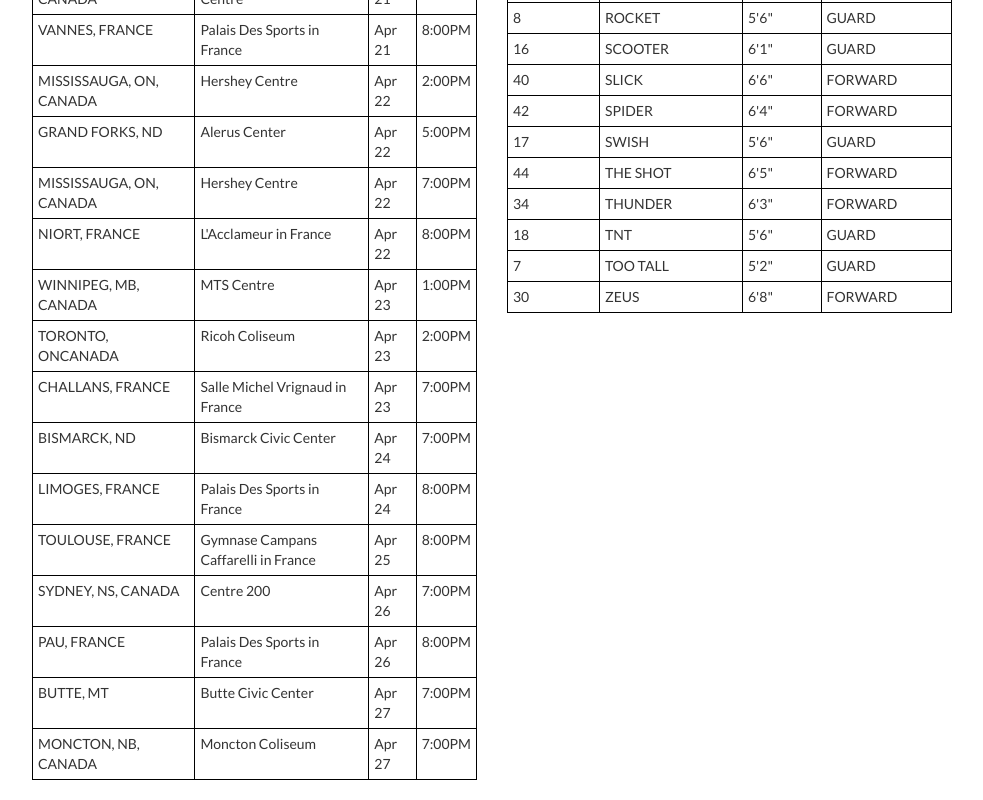
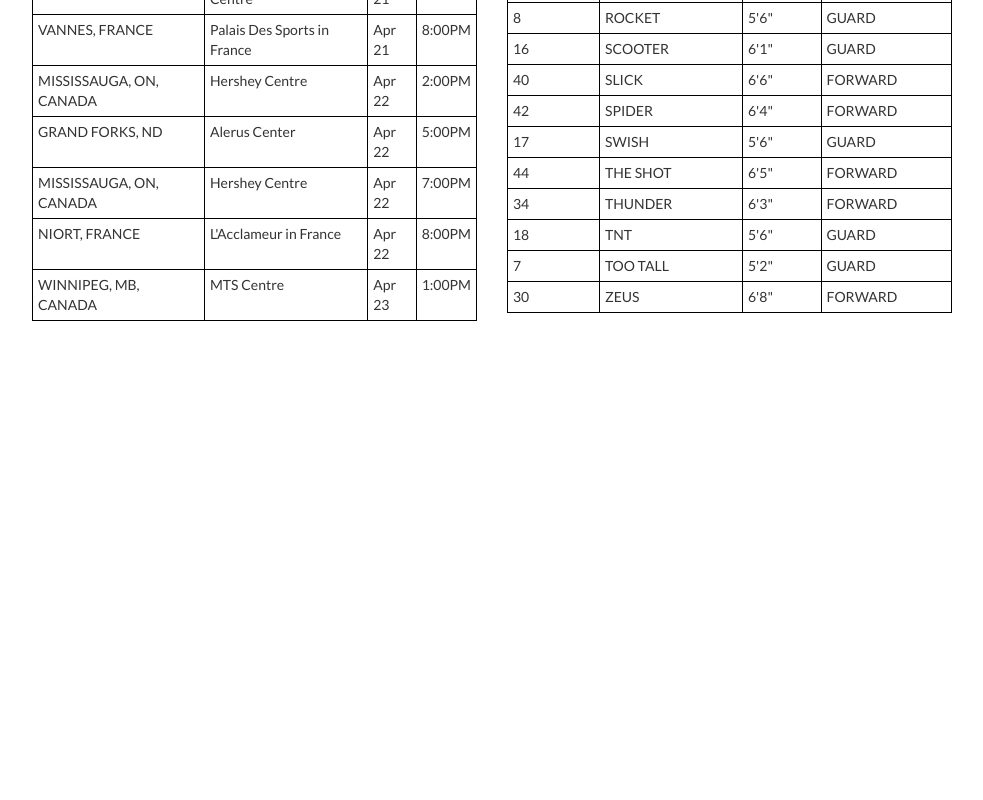
Before and after one commit to brannack/myteam, a plain HTML site: page index.html in a window 1280 px wide. Shown: the part 1070-1870 px from the top of the page, without its empty margins (148-1131 px from the left). After the commit the page ends 1411 px from the top, so only its background shows below. Drawn offline with nearby package versions, Linux system fonts and the light colour scheme.

Commit message:
Shorten Schedule further

```diff
--- a/index.html
+++ b/index.html
@@ -151,60 +151,6 @@
               <td>	MTS Centre	</td>
               <td>	Apr 23	</td>
               <td>	1:00PM	</td>
-              </tr>
-              <tr>
-              <td>	TORONTO, ONCANADA	</td>
-              <td>	Ricoh Coliseum	</td>
-              <td>	Apr 23	</td>
-              <td>	2:00PM	</td>
-              </tr>
-              <tr>
-              <td>	CHALLANS, FRANCE	</td>
-              <td>	Salle Michel Vrignaud in France	</td>
-              <td>	Apr 23	</td>
-              <td>	7:00PM	</td>
-              </tr>
-              <tr>
-              <td>	BISMARCK, ND	</td>
-              <td>	Bismarck Civic Center	</td>
-              <td>	Apr 24	</td>
-              <td>	7:00PM	</td>
-              </tr>
-              <tr>
-              <td>	LIMOGES, FRANCE	</td>
-              <td>	Palais Des Sports in France	</td>
-              <td>	Apr 24	</td>
-              <td>	8:00PM	</td>
-              </tr>
-              <tr>
-              <td>	TOULOUSE, FRANCE	</td>
-              <td>	Gymnase Campans Caffarelli in France	</td>
-              <td>	Apr 25	</td>
-              <td>	8:00PM	</td>
-              </tr>
-              <tr>
-              <td>	SYDNEY, NS, CANADA	</td>
-              <td>	Centre 200	</td>
-              <td>	Apr 26	</td>
-              <td>	7:00PM	</td>
-              </tr>
-              <tr>
-              <td>	PAU, FRANCE	</td>
-              <td>	Palais Des Sports in France	</td>
-              <td>	Apr 26	</td>
-              <td>	8:00PM	</td>
-              </tr>
-              <tr>
-              <td>	BUTTE, MT	</td>
-              <td>	Butte Civic Center	</td>
-              <td>	Apr 27	</td>
-              <td>	7:00PM	</td>
-              </tr>
-              <tr>
-              <td>	MONCTON, NB, CANADA	</td>
-              <td>	Moncton Coliseum	</td>
-              <td>	Apr 27	</td>
-              <td>	7:00PM	</td>
               </tr>
             </table>
         </div>
```
